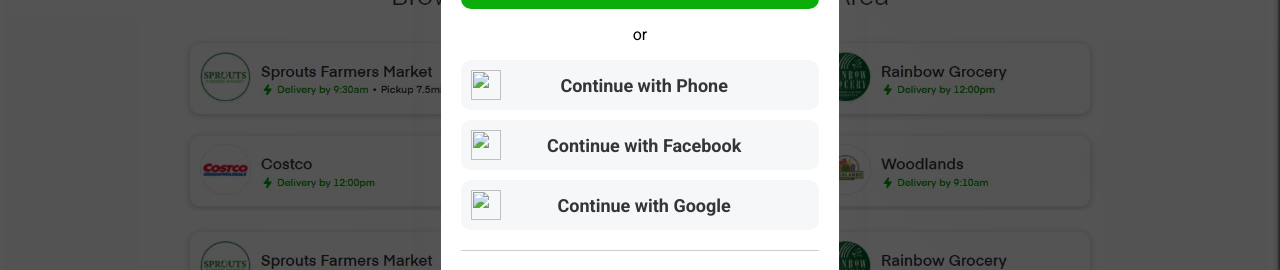
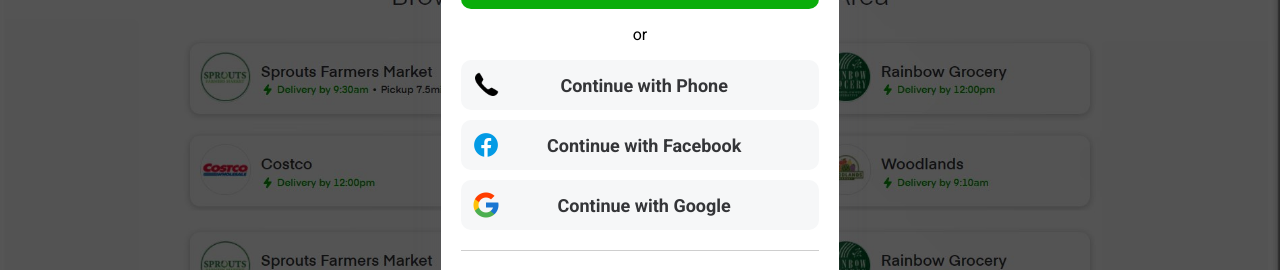
Before and after one commit to rajanchauhan165/InstaCart-Clone, a plain HTML site: page signup.html in a window 1280 px wide. Shown: the part 478-748 px from the top of the page. Drawn offline with Linux system fonts and the light colour scheme.

Commit message:
Update signup.html

```diff
--- a/signup.html
+++ b/signup.html
@@ -26,15 +26,15 @@
             <p class="center">or</p>
 
             <div class="socialmain">
-                <div class="logo"><img src="/InstaCart-Clone/loginFilse/phone.png"></div>
+                <div class="logo"><img src="/InstaCart-Clone/loginFiles/phone.png"></div>
                 <div class="para"><p>Continue with Phone</p></div>
             </div>
             <div class="socialmain">
-                <div class="logo"><img src="/InstaCart-Clone/loginFilse/fb.png"></div>
+                <div class="logo"><img src="/InstaCart-Clone/loginFiles/fb.png"></div>
                 <div class="para"><p>Continue with Facebook</p></div>
             </div>
             <div class="socialmain">
-                <div class="logo"><img src="/InstaCart-Clone/loginFilse/google.png"></div>
+                <div class="logo"><img src="/InstaCart-Clone/loginFiles/google.png"></div>
                 <div class="para"><p>Continue with Google</p></div>
             </div>
 
```
